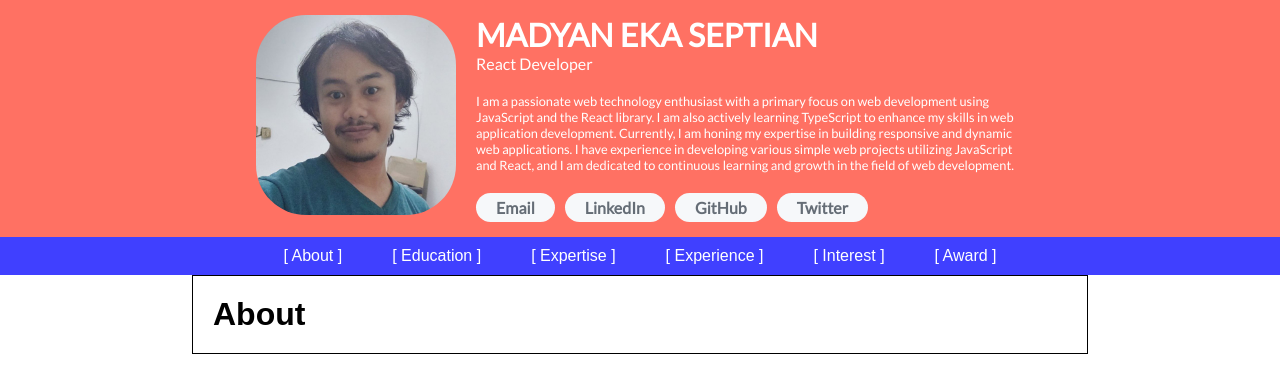
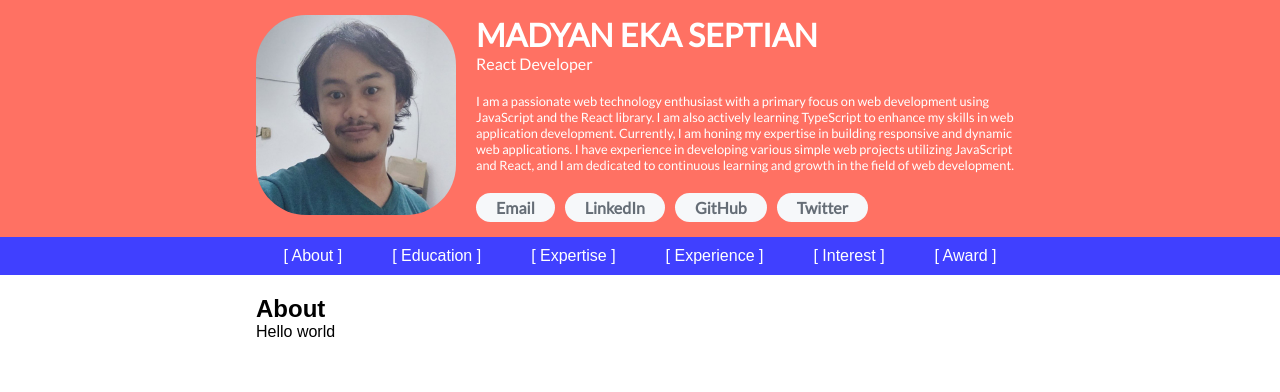
Before and after one commit to madyanes/cv-prakerja-hacktiv8, a React (Vite) app: page / in a window 1280 px wide. Shown: the top 392 px of the page. Built offline with nearby package versions, Linux system fonts and the light colour scheme; a web font is replaced by a local one.

Commit message:
[FIX] Uncenter main content

```diff
--- a/src/App.css
+++ b/src/App.css
@@ -53,8 +53,6 @@ nav li::after {
 main {
   color: black;
   padding: 20px;
-  border: 1px solid black;
-  width: 70vw;
   margin-inline: auto;
 }
 
@@ -77,7 +75,6 @@ address > * {
 
 .wrapper {
   display: flex;
-  justify-content: center;
   gap: 20px;
   margin-inline: auto;
   width: 60vw;
@@ -86,6 +83,10 @@ address > * {
 .photo {
   width: 200px;
   border-radius: 50px;
+}
+
+.center {
+  justify-content: center;
 }
 
 .summary {
--- a/src/components/Header.jsx
+++ b/src/components/Header.jsx
@@ -3,7 +3,7 @@ import photo from '../assets/images/photo.jpg';
 function Header() {
   return (
     <header>
-      <div className='wrapper'>
+      <div className='wrapper center'>
         <figure>
           <img className='photo' src={photo} alt='My photo' />
         </figure>
--- a/src/components/Main.jsx
+++ b/src/components/Main.jsx
@@ -10,7 +10,7 @@ import Award from '../pages/Award';
 function Main() {
   return (
     <main>
-      <div>
+      <div className='wrapper'>
         <Routes>
           <Route path='/' element={<About />} />
           <Route path='/education' element={<Education />} />
--- a/src/components/Navigation.jsx
+++ b/src/components/Navigation.jsx
@@ -3,7 +3,7 @@ import { Link } from 'react-router-dom';
 function Navigation() {
   return (
     <nav>
-      <div className='wrapper'>
+      <div className='wrapper center'>
         <ul>
           <li>
             <Link to='/'>About</Link>
--- a/src/pages/About.jsx
+++ b/src/pages/About.jsx
@@ -1,5 +1,10 @@
 function About() {
-  return <h1>About</h1>;
+  return (
+    <article>
+      <h1>About</h1>
+      <p>Hello world</p>
+    </article>
+  );
 }
 
 export default About;
```
